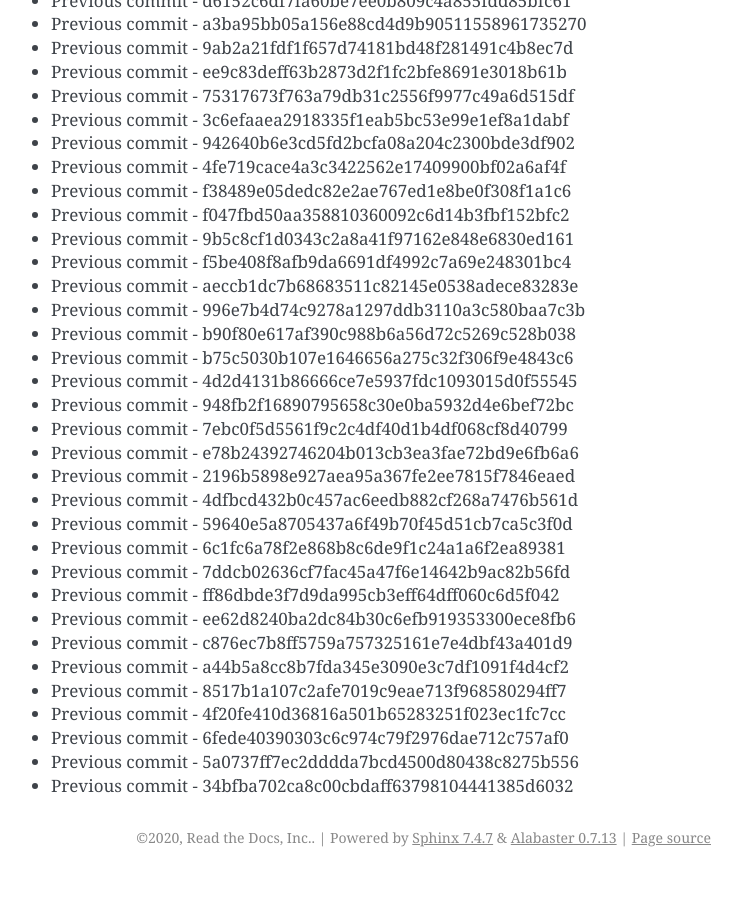
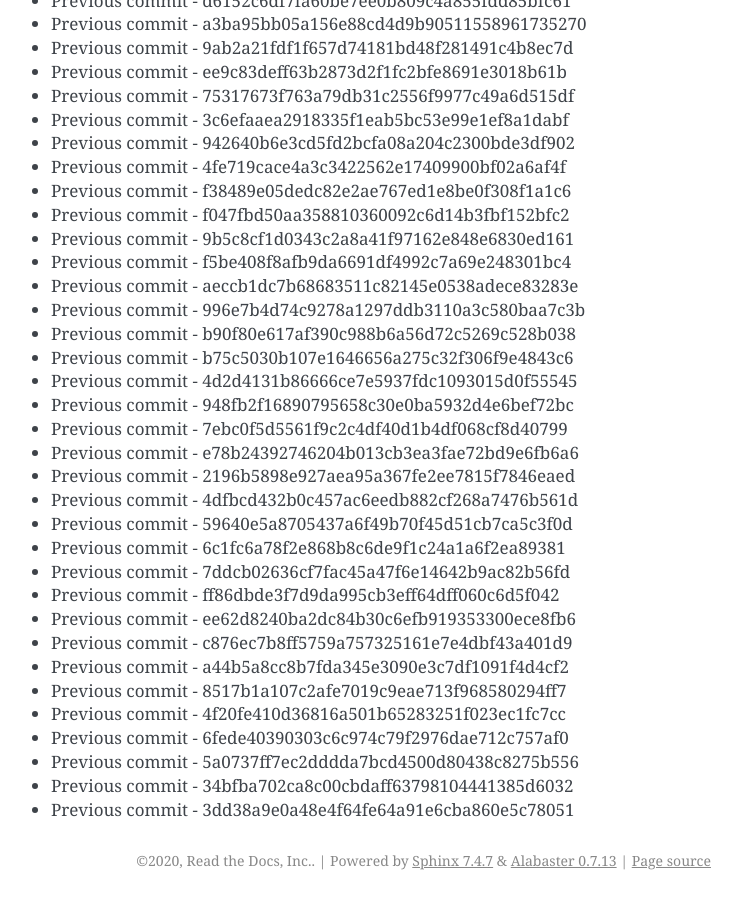
Before and after one commit to readthedocs/rtd-git-stresstest, a Sphinx documentation site: the page built from docs/updates.rst, in a window 1280 px wide and 900 px high, scrolled down 102577 px. Shown: the whole window, without its empty margins (399-1141 px from the left). Built offline with Sphinx 7.4.7, drawn with Linux system fonts in a browser that asks for light colours; before the commit the page ends 103454 px from its top, so only the background shows below that.

Commit message:
Generating commit from previous: 3dd38a9e0a48e4f64fe64a91e6cba860e5c78051

```diff
--- a/docs/updates.rst
+++ b/docs/updates.rst
@@ -4342,3 +4342,4 @@ It can be tested for any performance characteristics.
 * Previous commit - 6fede40390303c6c974c79f2976dae712c757af0
 * Previous commit - 5a0737ff7ec2dddda7bcd4500d80438c8275b556
 * Previous commit - 34bfba702ca8c00cbdaff63798104441385d6032
+* Previous commit - 3dd38a9e0a48e4f64fe64a91e6cba860e5c78051
```
